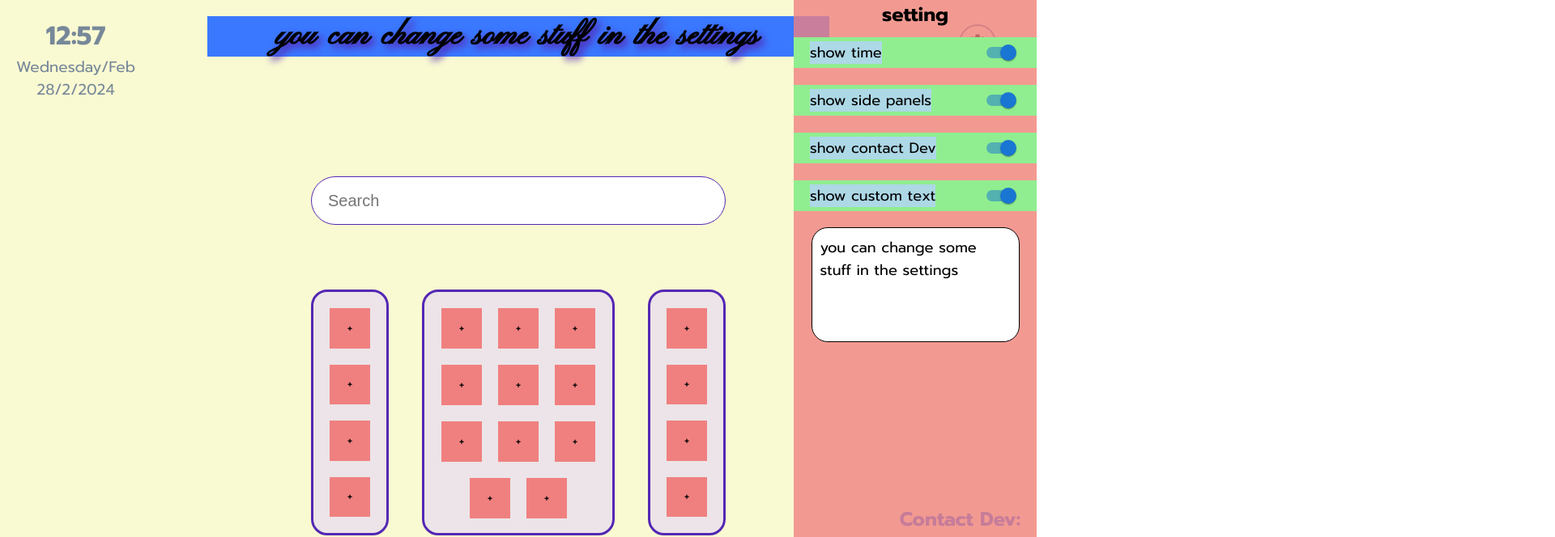
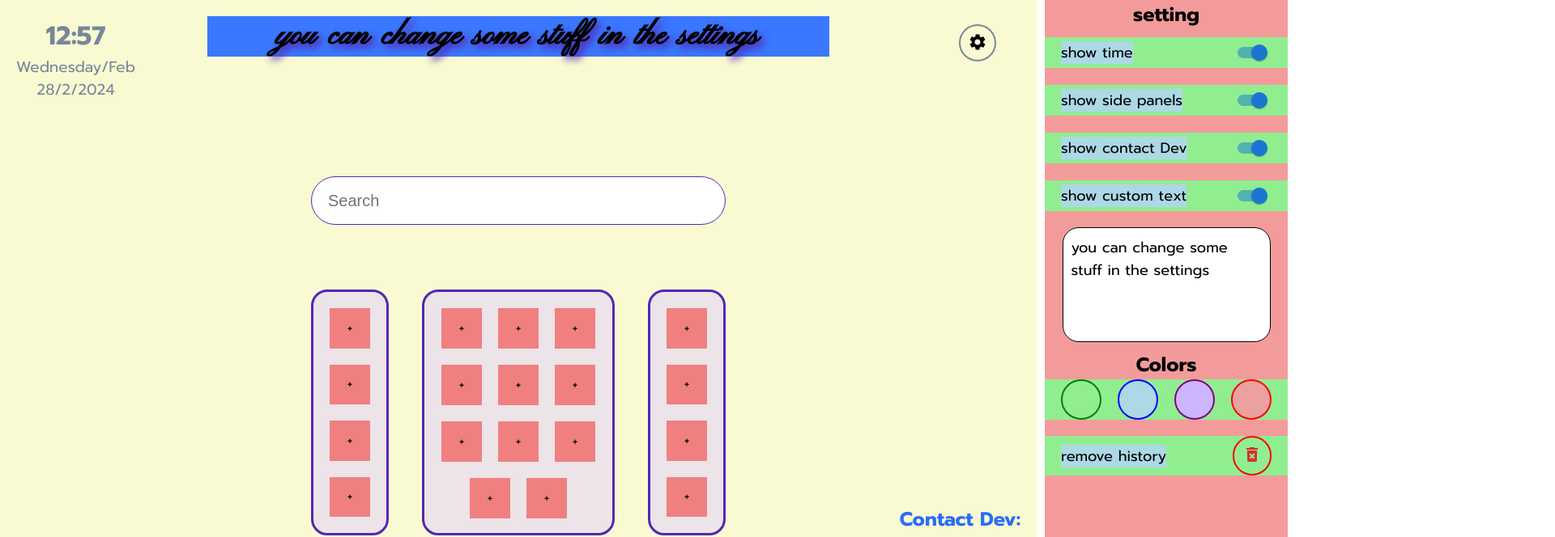
Before and after one commit to NikAfz/EZ-search, a React (Vite) app: page / in a window 1280 px wide. Shown: the top 664 px of the page at 81% size, 1920 px wide, since content can reach past the window. Built offline with nearby package versions, Linux system fonts and the light colour scheme.

Commit message:
feat : SidePanel(colors - remove history)

```diff
--- a/src/components/SidePanel.jsx
+++ b/src/components/SidePanel.jsx
@@ -4,12 +4,12 @@ import Switch from '@mui/material/Switch';
 import Divider from '@mui/material/Divider';
 import { useState } from 'react';
 import { useEffect } from 'react';
-import zIndex from '@mui/material/styles/zIndex';
+import DeleteForeverIcon from '@mui/icons-material/DeleteForever';
 
 
 function SidePanel(props) {
 
-  const [showSetting, setShowSetting] = useState(true)
+  const [showSetting, setShowSetting] = useState(false)
   const [isShowingSetting, setIsShowingSetting] = useState(false)
 
   function handleTime() {
@@ -27,6 +27,10 @@ function SidePanel(props) {
   function handleCustomText() {
     props.setShowCustomText(p => !p)
     localStorage.setItem("textSettingKey", JSON.stringify(!props.showCustomText));
+  }
+  function removeHistory() {
+    localStorage.removeItem("searchHistoryKey");
+    location.reload();
   }
 
 
@@ -112,6 +116,21 @@ function SidePanel(props) {
           onChange={(e) => props.setCustomText(e.target.value)}
         ></textarea>
 
+        <h2>Colors</h2>
+        <div className='colors--container'>
+          <button className='colors--button green-b'></button>
+          <button className='colors--button blue-b'></button>
+          <button className='colors--button purple-b'></button>
+          <button className='colors--button red-b'></button>
+        </div>
+
+
+        <div className='side-panel--item'>
+          <p className='side-panel--lable'>remove history</p>
+          <button className='delete--button' onClick={removeHistory}>
+            <DeleteForeverIcon color='error'/>
+          </button>
+        </div>
       </div>
     </>
   )
--- a/src/index.css
+++ b/src/index.css
@@ -294,3 +294,51 @@ input[type="search"]::-webkit-search-results-decoration { display: none; }
   resize:none;
   font-family: "Prompt", sans-serif;
 }
+
+
+.colors--container{
+  background-color: lightgreen;
+  width: calc(100% - 40px);
+  display: flex;
+  align-items: center;
+  justify-content: space-between;
+  padding: 0px 20px;
+  margin-bottom: 10px;
+}
+.colors--button{
+  height: 50px;
+  width: 50px;
+  border-radius: 50px;
+  border-style: solid;
+  border-width: 2px;
+  cursor: pointer;
+}
+.red-b{
+  background-color: #eca1a1;
+  border-color: rgb(255, 0, 0);
+}
+.purple-b{
+  background-color: #cdb5ff;
+  border-color: purple;
+}
+.blue-b{
+  background-color: lightblue;
+  border-color: blue;
+}
+.green-b{
+  background-color: lightgreen;
+  border-color: green;
+}
+
+.delete--button{
+  background-color: transparent;
+  border: 2px solid red;
+  padding: 9px 10px;
+  border-radius: 50px;
+  margin-right: 20px;
+  transition: all 150ms;
+  cursor:pointer;
+}
+.delete--button:hover{
+  box-shadow: 0px 0px 5px red;
+}
```
